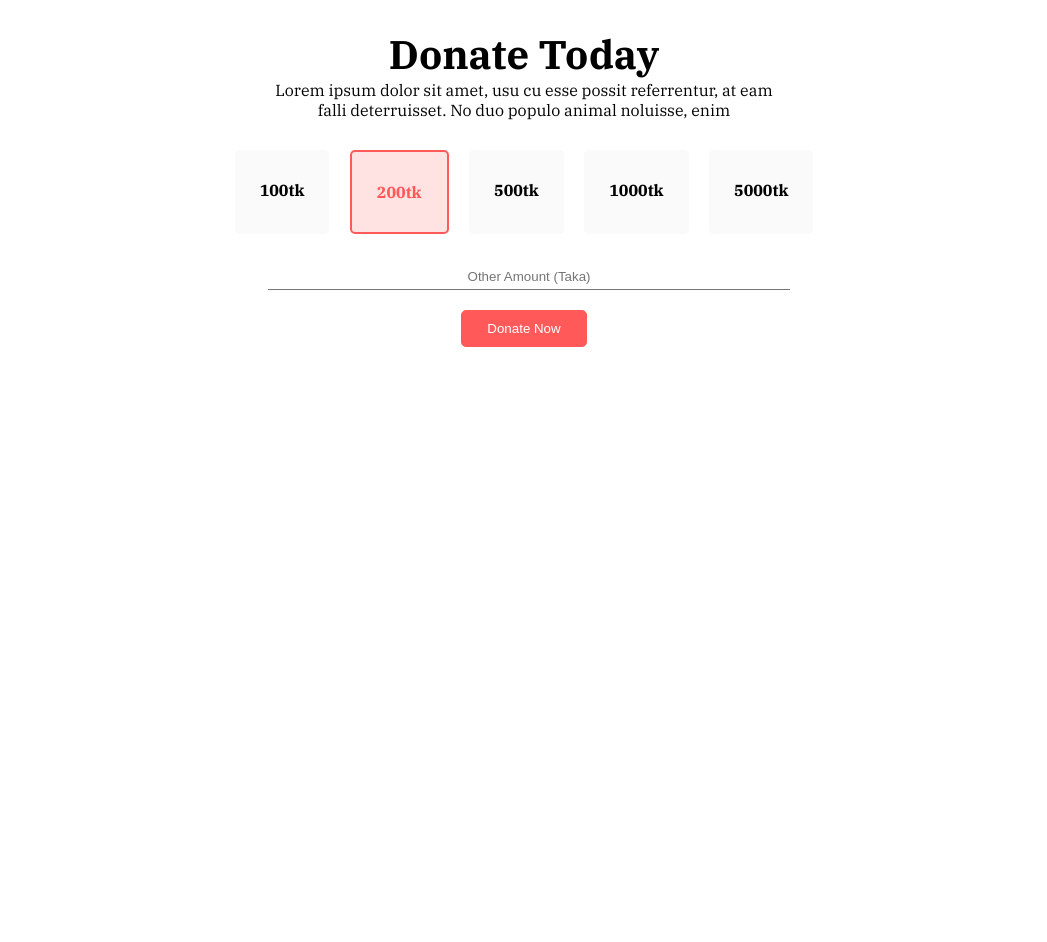
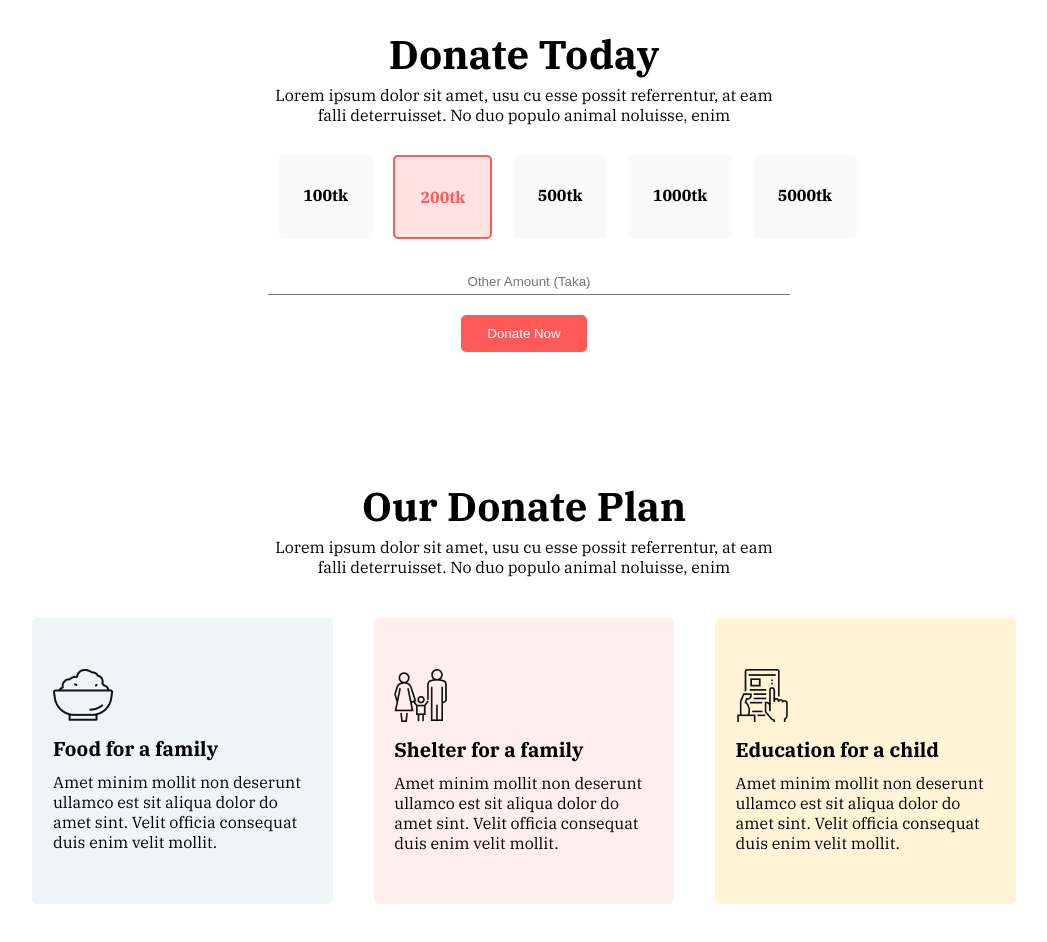
Before and after one commit to rhabir71/assigerment-1, a plain HTML site: page index.html in a window 1280 px wide. Shown: the part 900-1842 px from the top of the page, without its empty margins (116-1163 px from the left). Before the commit the page ends 1375 px from the top, so only its background shows below. Drawn offline with Linux system fonts and the light colour scheme.

Commit message:
donation section

```diff
--- a/css/style.css
+++ b/css/style.css
@@ -7,7 +7,6 @@ body{
 }
 .flexable{
     display: flex;
-    justify-content: center;
 }
 .header-section{
     background-image:url(../images/donation13.jpg);
@@ -21,6 +20,14 @@ h1{
     font-size: 50px;
     color: #fff;
     padding-top: 40%;
+}
+h2{
+    font-size: 40px;
+    margin-bottom: 5px;
+}
+h3{
+    font-size: 20px;
+    padding: 10px 0px;
 }
 h6{
     color: #ddd;
@@ -39,13 +46,11 @@ h6{
     border-radius: 5px;
     border:1px solid #FF5959;
 }
-.banner{
+/*======header section end here======*/
+.banner-section{
     background-color: #fff;
     text-align: center;
     margin: 10% 30%;
-}
-.banner h2{
-    font-size: 40px;
 }
 .amount{
     margin: 30px 2%;
@@ -73,3 +78,34 @@ h6{
     border-color: rgb(118, 118, 118);
     margin-bottom: 20px;
 }
+/*======bannder-section end here======*/
+.donate-section{
+    text-align: center;
+    margin: 40px 10%;
+}
+#donate-text {
+    width: 50%;
+    margin: 0 auto;
+    margin-bottom: 4%;
+}
+.donate-plan{
+    text-align: left;
+}
+.food{
+    margin: 0px 2%;
+    background-color: #EDF5F6;
+    padding: 5% 2%;
+    border-radius: 5px;
+}
+.shelter{
+    margin: 0px 2%;
+    background-color: #FFEEEE;
+    padding: 5% 2%;
+    border-radius: 5px;
+}
+.education{
+    margin: 0px 2%;
+    background-color: #FFF4D6;
+    padding: 5% 2%;
+    border-radius: 5px;
+}
--- a/index.html
+++ b/index.html
@@ -9,6 +9,7 @@
     <link rel="preconnect" href="https://fonts.gstatic.com" crossorigin>
     <link href="https://fonts.googleapis.com/css2?family=IBM+Plex+Serif:ital,wght@0,200;0,300;0,400;0,700;1,400&display=swap" rel="stylesheet">
     <link rel="stylesheet" href="css/style.css">
+    <link rel="shortcut icon" href="icons/logo.webp" type="image/x-icon">
 </head>
 <body>
     <section class="header-section">
@@ -18,7 +19,7 @@
             <a class="donate-button" href="#" target="_blank">Donate Now</a>
         </div>
     </section>
-    <section class="banner">
+    <section class="banner-section">
         <h2>Donate Today</h2>
         <p>Lorem ipsum dolor sit amet, usu cu esse possit referrentur, at eam falli
             deterruisset. No duo populo animal noluisse, enim</p>
@@ -35,5 +36,40 @@
             <button class="donate-button">Donate Now</button>
         </form>
     </section>
+    <section class="donate-section">
+        <h2>Our Donate Plan</h2>
+        <p id="donate-text">Lorem ipsum dolor sit amet, usu cu esse possit referrentur, at eam falli
+            deterruisset. No duo populo animal noluisse, enim</p>
+
+        <div class="donate-plan flexable">
+            <div class="food ">
+                <img src="icons/food.png" alt="Shelter">
+                <h3>Food for a family
+                </h3>
+                <p>Amet minim mollit non deserunt
+                    ullamco est sit aliqua dolor do amet
+                    sint. Velit officia consequat duis enim
+                    velit mollit.</p>
+            </div>
+            <div class="shelter">
+                <img src="icons/shelter.png" alt="logo">
+                <h3>Shelter for a family
+                </h3>
+                <p>Amet minim mollit non deserunt
+                    ullamco est sit aliqua dolor do amet
+                    sint. Velit officia consequat duis enim
+                    velit mollit.</p>
+            </div>
+            <div class="education">
+                <img src="icons/Frame-1.png" alt="Shelter">
+                <h3>Education for a child
+                </h3>
+                <p>Amet minim mollit non deserunt
+                    ullamco est sit aliqua dolor do amet
+                    sint. Velit officia consequat duis enim
+                    velit mollit.</p>
+            </div>
+        </div>
+    </section>
 </body>
 </html>
```
Also changed, not shown: icons/Frame-1.png (added), icons/blood.svg (added), icons/bus.svg (added), icons/clothes.svg (added), icons/food.png (added), icons/icon11.svg (added), icons/icon13.svg (added), icons/icon4.svg (added), icons/icon5.svg (added), icons/icon6.svg (added), icons/icon7.svg (added), icons/icon8.svg (added), icons/icon9.svg (added), icons/logo.webp (added), 2 more files.
